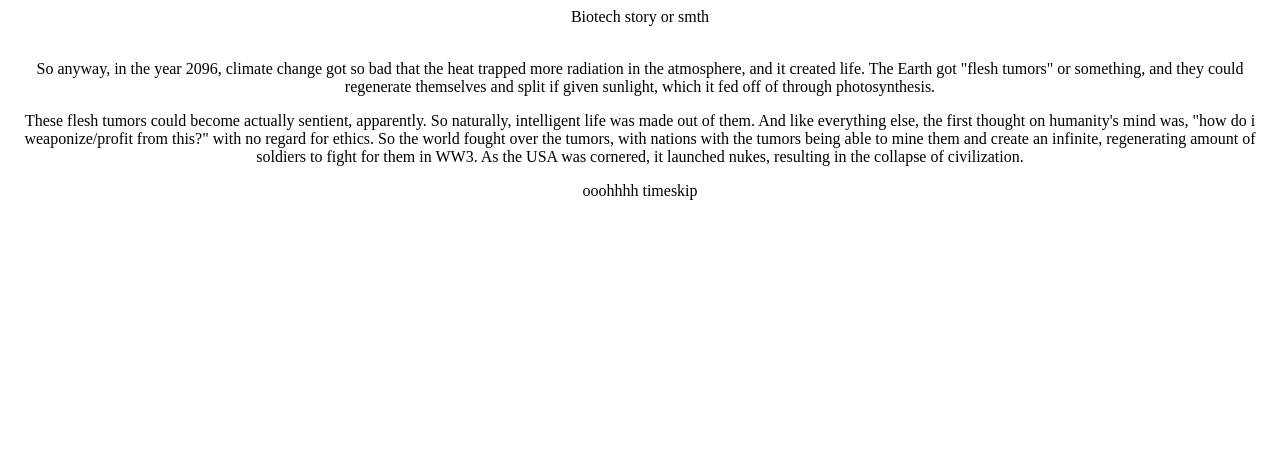
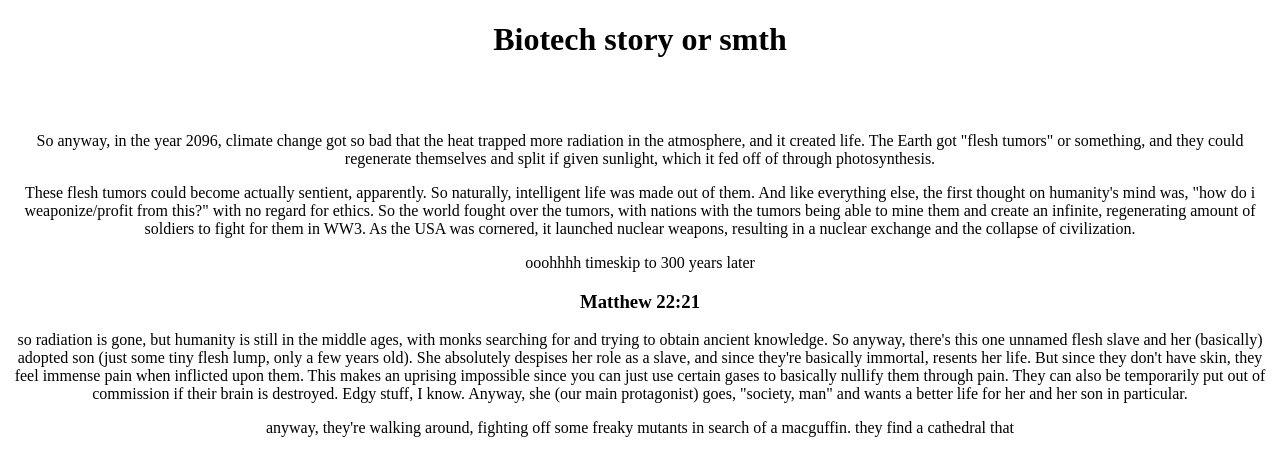
Before and after one commit to titusdev14/titusdev14, a plain HTML site: page index.html in a window 1280 px wide. Drawn offline with Linux system fonts and the light colour scheme.

Commit message:
test again

```diff
--- a/index.html
+++ b/index.html
@@ -8,13 +8,23 @@
 <body>
 
 <center>
-<header1> Biotech story or smth </header1>
+<h1> Biotech story or smth </h1>
 <br> <br>
 <p> So anyway, in the year 2096, climate change got so bad that the heat trapped more radiation in the atmosphere, and it created life. The Earth got "flesh tumors" or something, and they could regenerate themselves and split if given sunlight, which it fed off of through photosynthesis. </p>
 <p>
-These flesh tumors could become actually sentient, apparently. So naturally, intelligent life was made out of them. And like everything else, the first thought on humanity's mind was, "how do i weaponize/profit from this?" with no regard for ethics. So the world fought over the tumors, with nations with the tumors being able to mine them and create an infinite, regenerating amount of soldiers to fight for them in WW3. As the USA was cornered, it launched nukes, resulting in the collapse of civilization.
+
+These flesh tumors could become actually sentient, apparently. So naturally, intelligent life was made out of them. And like everything else, the first thought on humanity's mind was, "how do i weaponize/profit from this?" with no regard for ethics. So the world fought over the tumors, with nations with the tumors being able to mine them and create an infinite, regenerating amount of soldiers to fight for them in WW3. As the USA was cornered, it launched nuclear weapons, resulting in a nuclear exchange and the collapse of civilization.
 </p>
-<p> ooohhhh timeskip </p>
+<p> ooohhhh timeskip to 300 years later</p>
+
+
+<h3>Matthew 22:21</h3>
+
+<p> so radiation is gone, but humanity is still in the middle ages, with monks searching for and trying to obtain ancient knowledge. So anyway, there's this one unnamed flesh slave and her (basically) adopted son (just some tiny flesh lump, only a few years old). She absolutely despises her role as a slave, and since they're basically immortal, resents her life. But since they don't have skin, they feel immense pain when inflicted upon them. This makes an uprising impossible since you can just use certain gases to basically nullify them through pain. They can also be temporarily put out of commission if their brain is destroyed. Edgy stuff, I know. Anyway, she (our main protagonist) goes, "society, man" and wants a better life for her and her son in particular. </p>
+
+<p>anyway, they're walking around, fighting off some freaky mutants in search of a macguffin. they find a cathedral that </p>
+
+
 
 </center>
 </body>
```
